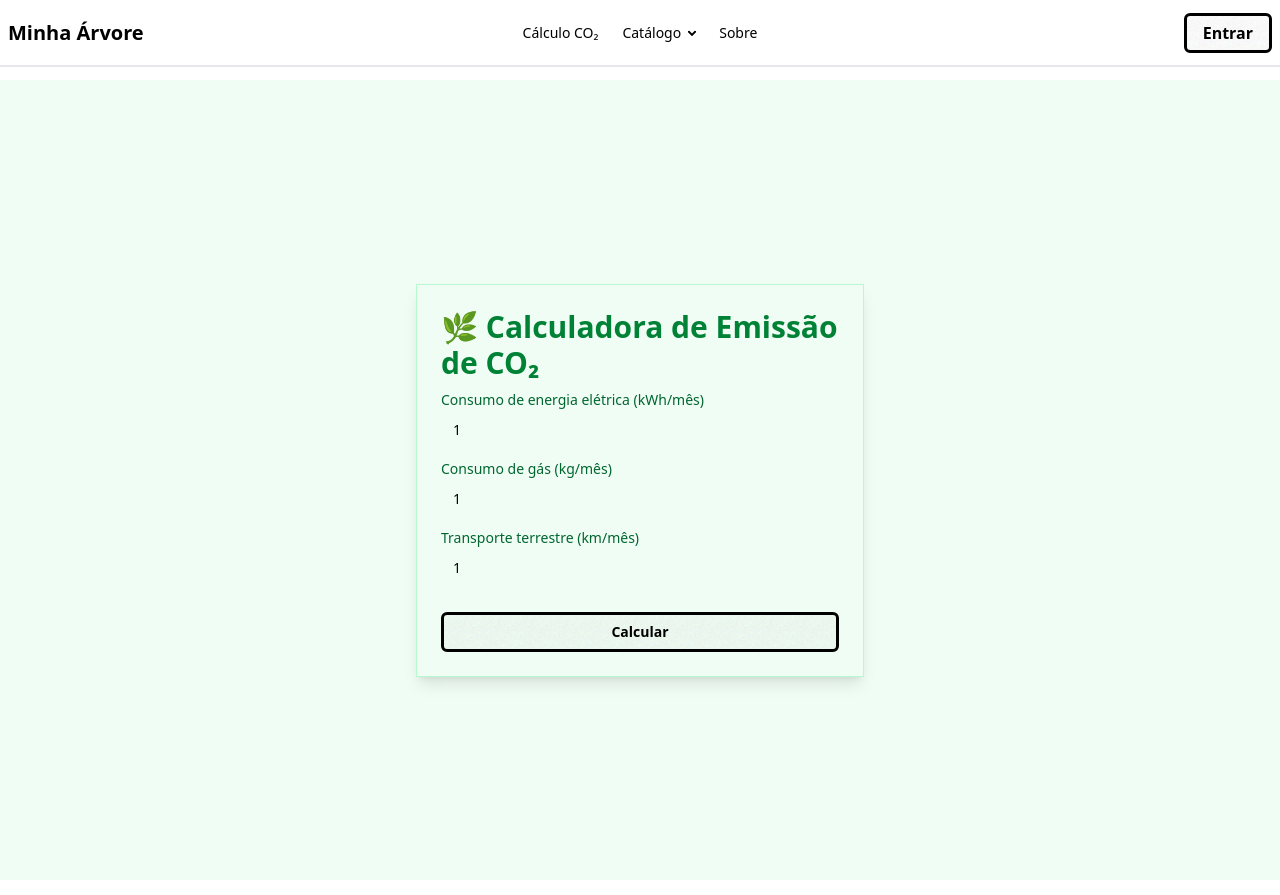
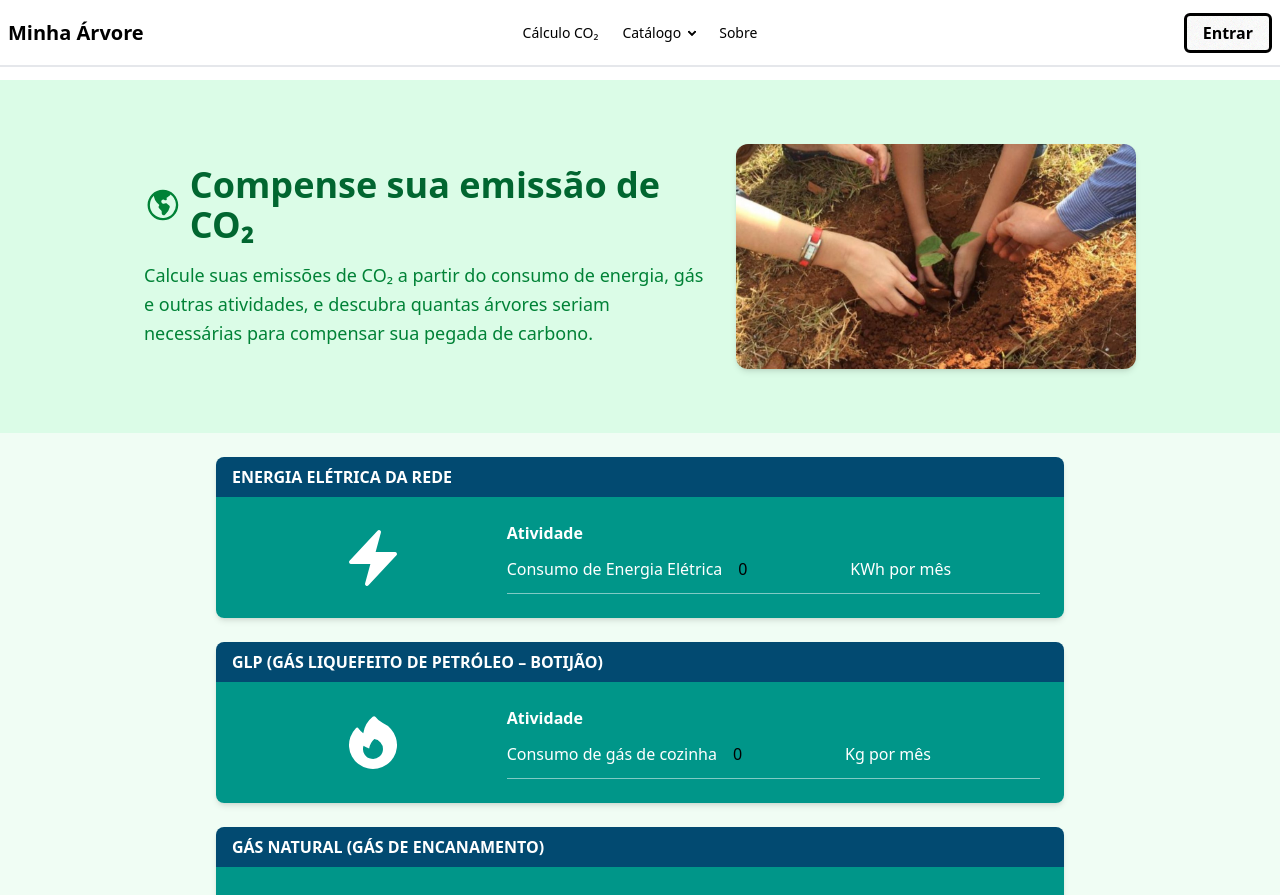
Before and after one commit to Thiagomn1/minha-arvore, a Next.js app: page /co2 in a window 1280 px wide. Shown: the top 895 px of the page. Built offline with nearby package versions, Linux system fonts and the light colour scheme; no server answers.

Commit message:
update co2 page

```diff
--- a/src/app/co2/page.tsx
+++ b/src/app/co2/page.tsx
@@ -1,91 +1,166 @@
 "use client";
-import Button from "@/components/ui/Button";
-import { calcularEmissaoCO2 } from "@/lib/calculoCo2";
+
 import { useState } from "react";
+import Image from "next/image";
+import {
+  GlobeAmericasIcon,
+  CalculatorIcon,
+  BoltIcon,
+  FireIcon,
+  BeakerIcon,
+} from "@heroicons/react/24/solid";
+
+const fatores = {
+  energiaEletrica: 0.000051, // ton CO2 / kWh (exemplo Brasil média)
+  glp: 0.0029, // ton CO2 / kg
+  gasNatural: 0.0019, // ton CO2 / m³
+};
 
 export default function CO2() {
-  const [energiaEletricaKwh, setEnergiaEletricaKwh] = useState(1);
-  const [gasKg, setGasKg] = useState(1);
-  const [transporteKm, setTransporteKm] = useState(1);
-  const [result, setResult] = useState<string | null>(null);
+  const [energiaEletricaKwh, setEnergiaEletricaKwh] = useState(0);
+  const [glpKg, setGlpKg] = useState(0);
+  const [gasNaturalM3, setGasNaturalM3] = useState(0);
+  const [resultado, setResultado] = useState<string | null>(null);
+
+  const calcular = () => {
+    const emissaoEnergia = energiaEletricaKwh * fatores.energiaEletrica * 12;
+    const emissaoGLP = glpKg * fatores.glp * 12;
+    const emissaoGas = gasNaturalM3 * fatores.gasNatural * 12;
+
+    const total = emissaoEnergia + emissaoGLP + emissaoGas;
+
+    setResultado(
+      `Sua emissão estimada é de ${total.toFixed(
+        2
+      )} toneladas de CO₂ por ano. 🌍`
+    );
+  };
 
   return (
-    <div className="flex items-center justify-center min-h-screen bg-green-50">
-      <div className="card w-full max-w-md bg-base-100 shadow-lg border border-green-200">
-        <div className="card-body">
-          <h2 className="card-title text-green-700 text-3xl justify-center">
-            🌿 Calculadora de Emissão de CO₂
-          </h2>
+    <div className="bg-green-50 min-h-screen flex flex-col">
+      {/* Hero Section */}
+      <div className="hero bg-green-100 py-12 px-6">
+        <div className="hero-content flex-col lg:flex-row gap-8 max-w-5xl">
+          <div>
+            <h1 className="text-4xl font-bold text-green-800 mb-4 flex items-center gap-2">
+              <GlobeAmericasIcon className="w-10 h-10 text-green-700" />
+              Compense sua emissão de CO₂
+            </h1>
+            <p className="text-lg text-green-700 leading-relaxed">
+              Calcule suas emissões de CO₂ a partir do consumo de energia, gás e
+              outras atividades, e descubra quantas árvores seriam necessárias
+              para compensar sua pegada de carbono.
+            </p>
+          </div>
+          <div className="flex-shrink-0">
+            <Image
+              src="/mudaco2.jpeg"
+              alt="Natureza e árvores"
+              width={400}
+              height={300}
+              className="rounded-xl shadow-md"
+            />
+          </div>
+        </div>
+      </div>
 
-          <div>
-            <label className="label">
-              <span className="label-text text-green-800 font-medium">
-                Consumo de energia elétrica (kWh/mês)
-              </span>
-            </label>
+      {/* Calculadora */}
+      <div className="max-w-4xl mx-auto p-6 space-y-6">
+        {/* Energia Elétrica */}
+        <div className="rounded-lg overflow-hidden shadow-md">
+          <div className="bg-sky-900 text-white px-4 py-2 font-bold">
+            ENERGIA ELÉTRICA DA REDE
+          </div>
+          <div className="grid grid-cols-3 bg-teal-600 text-white p-6">
+            <div className="flex justify-center items-center">
+              <BoltIcon className="w-16 h-16" />
+            </div>
+            <div className="col-span-2 flex flex-col justify-center">
+              <p className="font-semibold mb-2">Atividade</p>
+              <label className="flex items-center gap-2 border-b border-white/50 pb-2">
+                Consumo de Energia Elétrica
                 <input
                   type="number"
                   value={energiaEletricaKwh}
-              onChange={(e) => setEnergiaEletricaKwh(Number(e.target.value))}
-              className="input input-bordered w-full border-green-300 focus:border-green-500"
+                  onChange={(e) =>
+                    setEnergiaEletricaKwh(Number(e.target.value))
+                  }
+                  className="text-black px-2 py-1 rounded w-28"
                 />
+                <span>KWh por mês</span>
+              </label>
+            </div>
+          </div>
         </div>
 
-          <div>
-            <label className="label">
-              <span className="label-text text-green-800 font-medium">
-                Consumo de gás (kg/mês)
-              </span>
-            </label>
+        {/* GLP */}
+        <div className="rounded-lg overflow-hidden shadow-md">
+          <div className="bg-sky-900 text-white px-4 py-2 font-bold">
+            GLP (GÁS LIQUEFEITO DE PETRÓLEO – BOTIJÃO)
+          </div>
+          <div className="grid grid-cols-3 bg-teal-600 text-white p-6">
+            <div className="flex justify-center items-center">
+              <FireIcon className="w-16 h-16" />
+            </div>
+            <div className="col-span-2 flex flex-col justify-center">
+              <p className="font-semibold mb-2">Atividade</p>
+              <label className="flex items-center gap-2 border-b border-white/50 pb-2">
+                Consumo de gás de cozinha
                 <input
                   type="number"
-              value={gasKg}
-              onChange={(e) => setGasKg(Number(e.target.value))}
-              className="input input-bordered w-full border-green-300 focus:border-green-500"
+                  value={glpKg}
+                  onChange={(e) => setGlpKg(Number(e.target.value))}
+                  className="text-black px-2 py-1 rounded w-28"
                 />
+                <span>Kg por mês</span>
+              </label>
+            </div>
+          </div>
         </div>
 
-          <div>
-            <label className="label">
-              <span className="label-text text-green-800 font-medium">
-                Transporte terrestre (km/mês)
-              </span>
-            </label>
+        {/* Gás Natural */}
+        <div className="rounded-lg overflow-hidden shadow-md">
+          <div className="bg-sky-900 text-white px-4 py-2 font-bold">
+            GÁS NATURAL (GÁS DE ENCANAMENTO)
+          </div>
+          <div className="grid grid-cols-3 bg-teal-600 text-white p-6">
+            <div className="flex justify-center items-center">
+              <BeakerIcon className="w-16 h-16" />
+            </div>
+            <div className="col-span-2 flex flex-col justify-center">
+              <p className="font-semibold mb-2">Atividade</p>
+              <label className="flex items-center gap-2 border-b border-white/50 pb-2">
+                Gás de cozinha ou aquecimento de água
                 <input
                   type="number"
-              value={transporteKm}
-              onChange={(e) => setTransporteKm(Number(e.target.value))}
-              className="input input-bordered w-full border-green-300 focus:border-green-500"
+                  value={gasNaturalM3}
+                  onChange={(e) => setGasNaturalM3(Number(e.target.value))}
+                  className="text-black px-2 py-1 rounded w-28"
                 />
+                <span>Metros cúbicos por mês</span>
+              </label>
+            </div>
+          </div>
         </div>
 
-          <div className="card-actions mt-4">
-            <Button
-              variant="success"
-              fullWidth
-              onClick={() =>
-                setResult(
-                  calcularEmissaoCO2({
-                    energiaEletricaKwh: 1,
-                    gasKg: 1,
-                    transporteKm: 1,
-                  }).toFixed(2)
-                )
-              }
+        {/* Botão Calcular */}
+        <div className="flex justify-center">
+          <button
+            onClick={calcular}
+            className="flex items-center gap-2 bg-green-700 hover:bg-green-800 text-white px-6 py-3 rounded-xl shadow-md font-semibold"
           >
-              Calcular
-            </Button>
+            <CalculatorIcon className="w-6 h-6" />
+            Calcular Emissão
+          </button>
         </div>
 
-          {result && (
-            <div className="alert alert-success mt-4 text-center">
-              <span>
-                🌱 Emissão mensal estimada: <strong>{result} kg CO₂</strong>
-              </span>
+        {/* Resultado */}
+        {resultado && (
+          <div className="mt-6 p-4 bg-white rounded-lg shadow text-center text-green-800 font-bold text-xl">
+            {resultado}
           </div>
         )}
       </div>
     </div>
-    </div>
   );
 }
--- a/src/lib/calculoCo2.ts
+++ /dev/null
@@ -1,21 +0,0 @@
-export type EmissionInput = {
-  energiaEletricaKwh: number;
-  gasKg: number;
-  transporteKm: number;
-};
-
-export function calcularEmissaoCO2({
-  energiaEletricaKwh,
-  gasKg,
-  transporteKm,
-}: EmissionInput): number {
-  const fatorEletricidade = 0.089;
-  const fatorGas = 2.3;
-  const fatorTransporte = 0.2;
-
-  const emissaoEletricidade = energiaEletricaKwh * fatorEletricidade;
-  const emissaoGas = gasKg * fatorGas;
-  const emissaoTransporte = transporteKm * fatorTransporte;
-
-  return emissaoEletricidade + emissaoGas + emissaoTransporte;
-}
```
Also changed, not shown: public/mudaco2.jpeg (added). Lines whose indentation alone changed are shown as unchanged.
